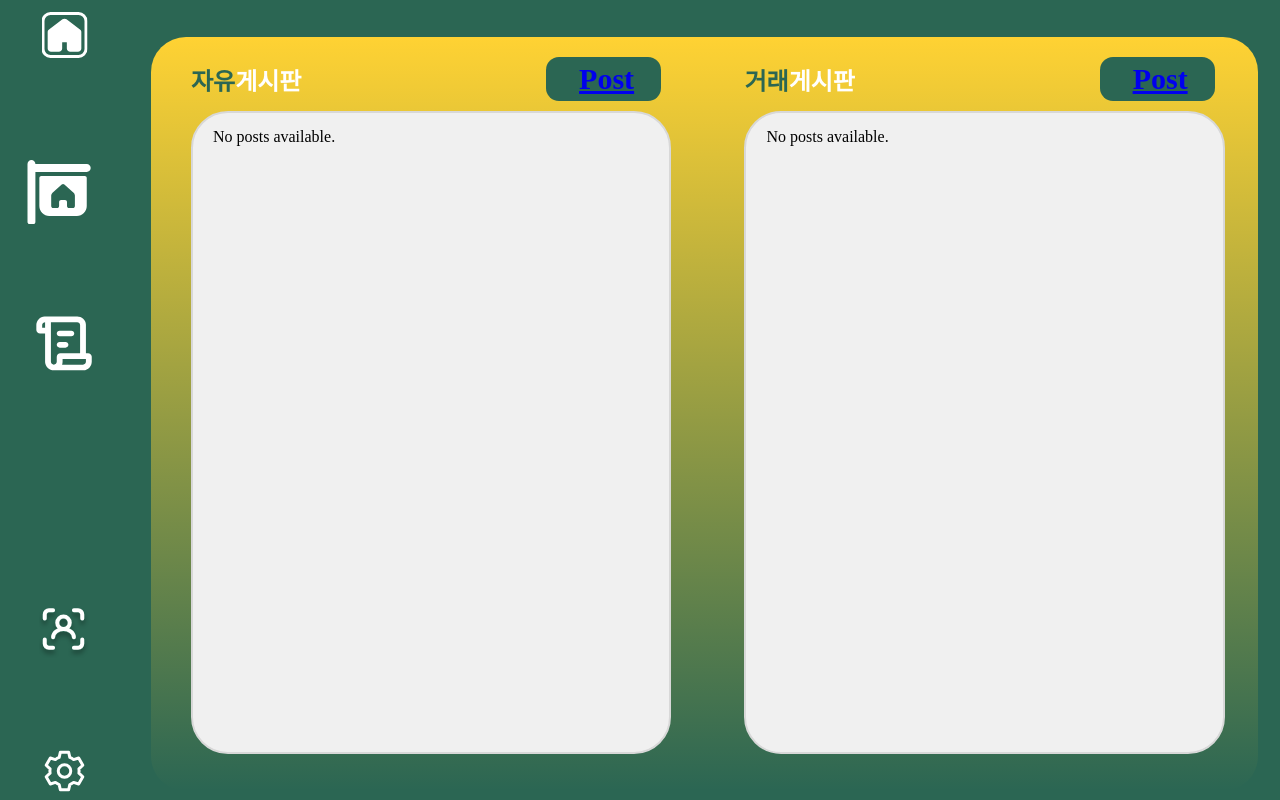
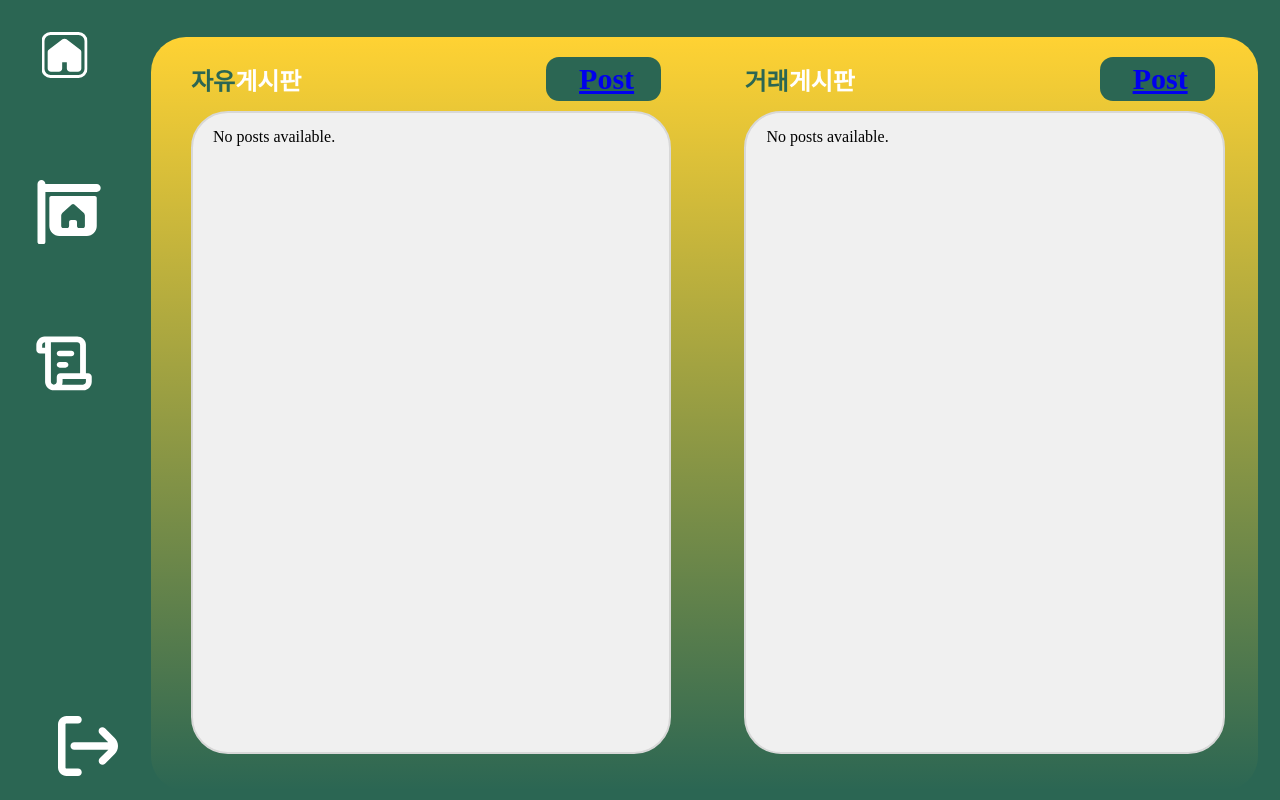
Before and after one commit to cye2020/SWE_Team2, a Flask app: page /board in a window 1280 px wide. Run offline with Flask 3, Linux system fonts and the light colour scheme; data that the repository does not hold is empty.

Commit message:
menubar & home

```diff
--- a/backend/static/css/menu.css
+++ b/backend/static/css/menu.css
@@ -11,9 +11,9 @@
     transform: scale(1.1); /* You can adjust the scaling factor as needed */
 }
 
-.IconBottom div:hover {
-    cursor: pointer;
-    transform: scale(1.1); /* You can adjust the scaling factor as needed */
+.LogoutIcon:hover {
+  cursor: pointer;
+  transform: scale(1.1); /* You can adjust the scaling factor as needed */
 }
 
 
@@ -38,7 +38,7 @@
   top: 0; /* Align to the top of the viewport */
   display: flex;
   flex-direction: column;
-  justify-content: center;
+  justify-content: space-between;
   align-items: center; /* Adjusted margin to create space between Menubar and Homeframe */
 }
 
@@ -49,28 +49,19 @@
      justify-content: flex-start;
      align-items: center; /* Center icons horizontally */
      position: absolute;
-     top: 0; /* Position it at the top of the parent (.Menubar) */
+     top: 20px; /* Position it at the top of the parent (.Menubar) */
      left: 50%; /* Center it horizontally */
      transform: translateX(-50%); /* Adjust for centering */
      gap: 84px;
      display: flex;
      transition: transform 0.3s ease; /* Add a smooth transition effect */
    }
-  .IconBottom {
-    width: 79px;
-    height: 408px;
-    flex-direction: column;
-    justify-content: flex-end; /* Align icons to the bottom */
-    align-items: center; /* Center icons horizontally */
-    position: absolute;
-    bottom: 0; /* Position it at the bottom of the parent (.Menubar) */
-    left: 50%; /* Center it horizontally */
-    transform: translateX(-50%); /* Adjust for centering */
-    gap: 84px;
-    display: flex;
-    order: 2;
-    transition: transform 0.3s ease; /* Add a smooth transition effect */
-    }
+  .LogoutIcon{
+    position: fixed;
+    bottom: 20px;
+    left: 58px; /* Adjusted to position at the left side */
+    transform: translateX(0)
+  }
   .IconTop div {
     width: 70px; /* Set a specific width for all icons */
     height: 70px; /* Set a specific height for all icons */
--- a/backend/static/js/menu.js
+++ b/backend/static/js/menu.js
@@ -2,8 +2,7 @@
 const homeIcon = document.getElementById('homeIcon');
 const estateIcon = document.getElementById('estateIcon');
 const bulletinIcon = document.getElementById('bulletinIcon');
-const profileIcon = document.getElementById('profileIcon');
-const settingIcon = document.getElementById('settingIcon');
+const logoutIcon = document.getElementById('.LogoutIcon');
 
 // Add click event listeners
 homeIcon.addEventListener('click', () => {
@@ -21,12 +20,8 @@ bulletinIcon.addEventListener('click', () => {
     window.location.href = '/board';
 });
 
-profileIcon.addEventListener('click', () => {
-    // Navigate to the profile page
-    window.location.href = '/profile_page';
+
+logoutIcon.addEventListener('click', () => {
+    // Redirect to the logout page
+    window.location.href = '/logout';
 });
-
-settingIcon.addEventListener('click', () => {
-    // Navigate to the setting page
-    window.location.href = '/set';
-});
--- a/backend/templates/bulletin.html
+++ b/backend/templates/bulletin.html
@@ -25,13 +25,8 @@
                     <img src="{{ url_for('static', filename='images/BulltinIcon.svg') }}" alt="Bulletin Icon">
                 </div>
             </div>
-            <div class="IconBottom">
-                <div class="Profileicon" id="profileIcon">
-                    <img src="{{ url_for('static', filename='images/profileicon.svg') }}" alt="Profile Icon">
-                </div>
-                <div class="Settingicon" id="settingIcon">
-                    <img src="{{ url_for('static', filename='images/SettingIcon.svg') }}" alt="Setting Icon">
-                </div>
+            <div class="LogoutIcon" id="logoutIcon">
+                <img src="/static/images/LogoutIcon.svg" alt="LogoutIcon">
             </div>
         </div>
 
```
Also changed, not shown: backend/templates/home.html (+6 -9 lines), backend/templates/house_details.html (+2 -7 lines), backend/templates/information.html (+2 -7 lines), backend/templates/notification.html (+2 -7 lines), backend/templates/real.html (+2 -7 lines), backend/templates/userauth.html (+0 -8 lines), backend/static/images/EstateIcon.svg, backend/static/images/LogoutIcon.svg (added), 3 other files.
